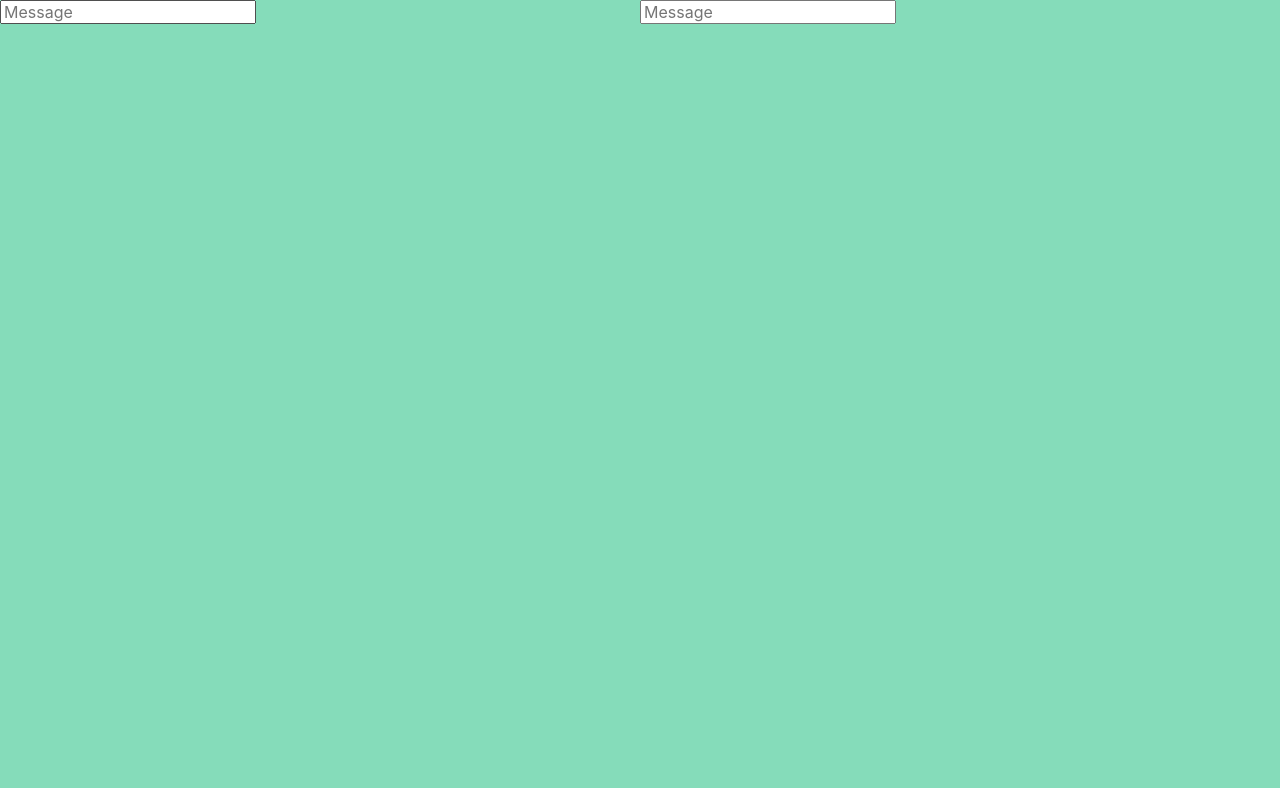
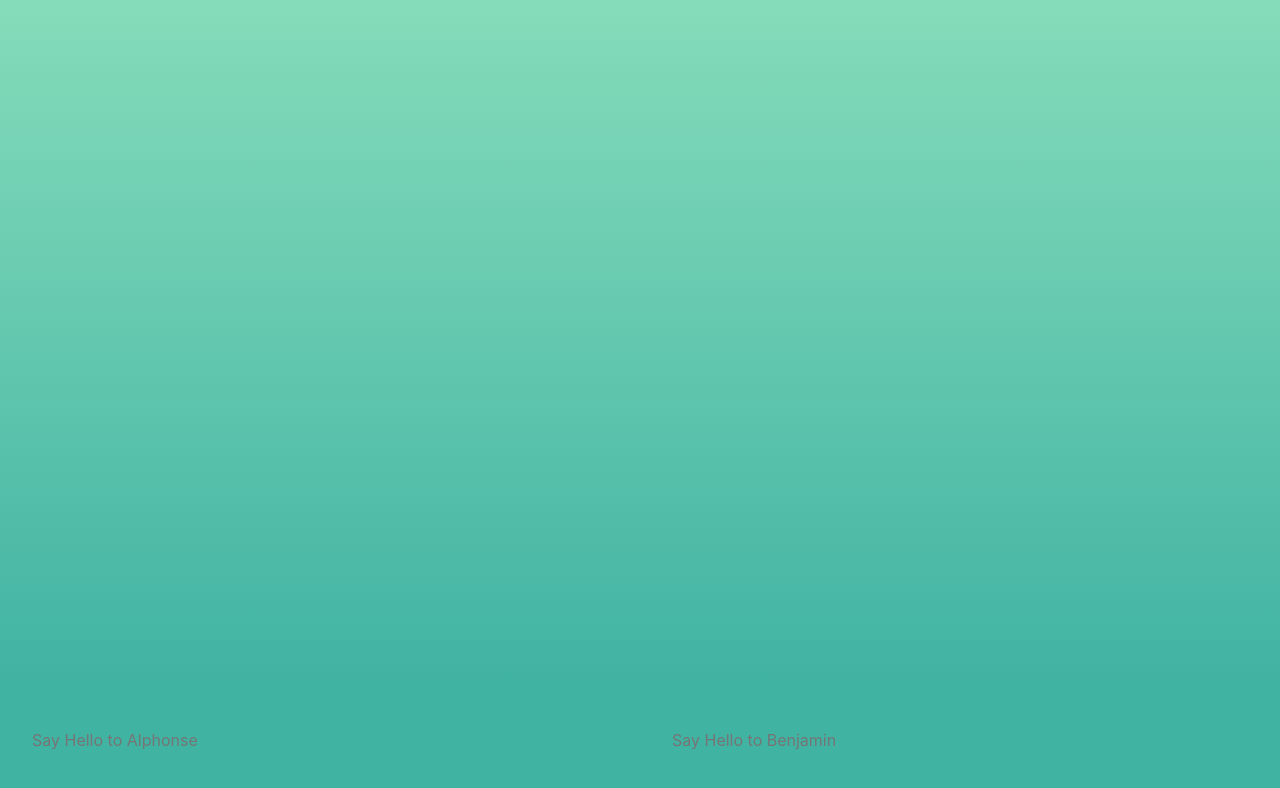
Before and after one commit to Benjamin1er/coton-chat, a React (Create React App) app: page / in a window 1280 px wide. Shown: the top 788 px of the page. Built offline with nearby package versions, Linux system fonts and the light colour scheme.

Commit message:
Functionnal frontend chat + Styling

```diff
--- a/src/App.css
+++ b/src/App.css
@@ -1,4 +1,4 @@
-.app {
+
   /*! normalize.css v8.0.1 | MIT License | github.com/necolas/normalize.css */
 
   /* Document
@@ -348,4 +348,3 @@
   [hidden] {
     display: none;
   }
-}
--- a/src/components/Conversation.css
+++ b/src/components/Conversation.css
@@ -1,5 +1,61 @@
 .conversation {
   display: flex;
-  min-height: 100vh;
-  background-color: #85DCBA;
+  height: 100vh;
 }
+
+.user {
+  list-style-type: none;
+  color: white;
+  font-size: 1.2em;
+  font-weight: bold;
+
+}
+.text {
+  list-style-type: none;
+  margin-left: 20px;
+  color: gray;
+  font-size: 1.2em;
+  font-weight: bold;
+  font-style: italic;
+}
+
+.chat {
+  height: 85%;
+  line-height: 1.6em;
+  overflow-x: hidden;
+
+  background: linear-gradient(#85DCBA, #41B3A3);
+  scrollbar-color: #41B3A3 #85DCBA;
+  scrollbar-width: thin;
+}
+.form {
+  background-color: #41B3A3;
+  display: flex;
+  flex-direction: column;
+  flex-grow: 1;
+  height: 15%;
+}
+
+.input {
+  align-self: center;
+  width: 90%;
+  height: 100%;
+  border: none;
+  background-color: transparent;
+}
+
+.input:focus {
+  outline: none;
+}
+
+ul {
+  padding: 0 20px;
+}
+
+ul:hover {
+  background-color: #41B3A3;
+}
+
+.scroller {
+  scrollbar-color: black;
+}
--- a/src/components/Conversation.jsx
+++ b/src/components/Conversation.jsx
@@ -5,12 +5,13 @@ import User2 from './User2'
 import './Conversation.css'
 
 const Conversation = () => {
-  const [chat1, setChat1] = useState('')
+  const [chat, setChat] = useState('')
+  const [name] = useState({ name1: 'Benjamin', name2: 'Alphonse' })
 
   return (
     <div className='conversation'>
-      <User1 setChat1={setChat1} chat1={chat1} />
-      <User2 setChat1={setChat1} chat1={chat1} />
+      <User1 setChat={setChat} chat={chat} name={name} />
+      <User2 setChat={setChat} chat={chat} name={name} />
     </div>
   )
 }
--- a/src/components/User1.css
+++ b/src/components/User1.css
@@ -1,11 +1,5 @@
 .user1 {
+
   flex: 50%;
+  /* border-right: 12px solid #C38D9E; */
 }
-
-.text2 {
-  color: black;
-}
-
-.text1 {
-  color: red;
-}
--- a/src/components/User1.jsx
+++ b/src/components/User1.jsx
@@ -1,4 +1,4 @@
-import { useState } from 'react'
+import { useState, useRef, useEffect } from 'react'
 
 import './User1.css'
 
@@ -7,26 +7,49 @@ const User1 = props => {
 
   const handleSubmit = e => {
     e.preventDefault()
-    props.setChat1(container => [...container, { text1: message }])
+    props.setChat(container => [
+      ...container,
+      { [`${props.name.name1}`]: message }
+    ])
     setMessage('')
   }
   const handleChange = e => {
     setMessage(e.target.value)
   }
 
+  const messagesEndRef = useRef(null)
+  const scrollToBottom = () => {
+    messagesEndRef.current?.scrollIntoView({ behavior: 'smooth' })
+  }
+
+  useEffect(() => {
+    scrollToBottom()
+  }, [message])
+
   return (
     <div className='user1'>
-      {props.chat1 &&
-        props.chat1.map(a =>
-          Object.entries(a).map((b, i) => (
-            <li className={b[0]} key={i}>
-              {b[1]}
-            </li>
-          ))
-        )}
-      <form onSubmit={handleSubmit}>
+      <div className='chat'>
+        {props.chat &&
+          props.chat.map(obj =>
+            Object.entries(obj).map((userText, index) => (
+              <ul
+                ref={messagesEndRef}
+                style={{
+                  textAlign: userText[0] !== props.name.name1 ? 'right' : 'left'
+                }}
+                key={index}
+              >
+                <li className='user'>{userText[0]}</li>
+                <li className='text'>{userText[1]}</li>
+              </ul>
+            ))
+          )}
+      </div>
+
+      <form className='form' onSubmit={handleSubmit}>
         <input
-          placeholder='Message'
+          className='input'
+          placeholder={[`Say Hello to ${props.name.name2} `]}
           type='text'
           name='message'
           value={message}
--- a/src/components/User2.css
+++ b/src/components/User2.css
@@ -1,11 +1,6 @@
 .user2 {
+  direction:rtl;
+
   flex: 50%;
+  /* border-left: 12px solid #C38D9E; */
 }
-
-.text1 {
-  color: black;
-}
-
-.text2 {
-  color: red;
-}
--- a/src/components/User2.jsx
+++ b/src/components/User2.jsx
@@ -1,4 +1,4 @@
-import { useState } from 'react'
+import { useState, useRef, useEffect } from 'react'
 
 import './User2.css'
 
@@ -7,25 +7,53 @@ const User2 = props => {
 
   const handleSubmit = e => {
     e.preventDefault()
-    props.setChat1(container => [...container, { text2: message }])
+    props.setChat(container => [
+      ...container,
+      { [`${props.name.name2}`]: message }
+    ])
     setMessage('')
   }
   const handleChange = e => {
     setMessage(e.target.value)
   }
+
+  const messagesEndRef = useRef(null)
+  const scrollToBottom = () => {
+    messagesEndRef.current?.scrollIntoView({ behavior: 'smooth' })
+  }
+
+  useEffect(() => {
+    scrollToBottom()
+  }, [message])
+
   return (
     <div className='user2'>
-      {props.chat1 &&
-        props.chat1.map(a =>
-          Object.entries(a).map((b, i) => (
-            <li className={b[0]} key={i}>
-              {b[1]}
-            </li>
-          ))
-        )}
-      <form onSubmit={handleSubmit}>
+      <div className='chat'>
+        {props.chat &&
+          props.chat.map(obj =>
+            Object.entries(obj).map((userText, index) => (
+              <ul
+                ref={messagesEndRef}
+                style={{
+                  textAlign: userText[0] !== props.name.name2 ? 'right' : 'left'
+                }}
+                key={index}
+              >
+                <li className='user'>{userText[0]}</li>
+                <li className='text'>{userText[1]}</li>
+              </ul>
+            ))
+          )}
+      </div>
+
+      <form
+        style={{ direction: 'ltr' }}
+        className='form'
+        onSubmit={handleSubmit}
+      >
         <input
-          placeholder='Message'
+          className='input'
+          placeholder={[`Say Hello to ${props.name.name1} `]}
           type='text'
           name='message'
           value={message}
```
